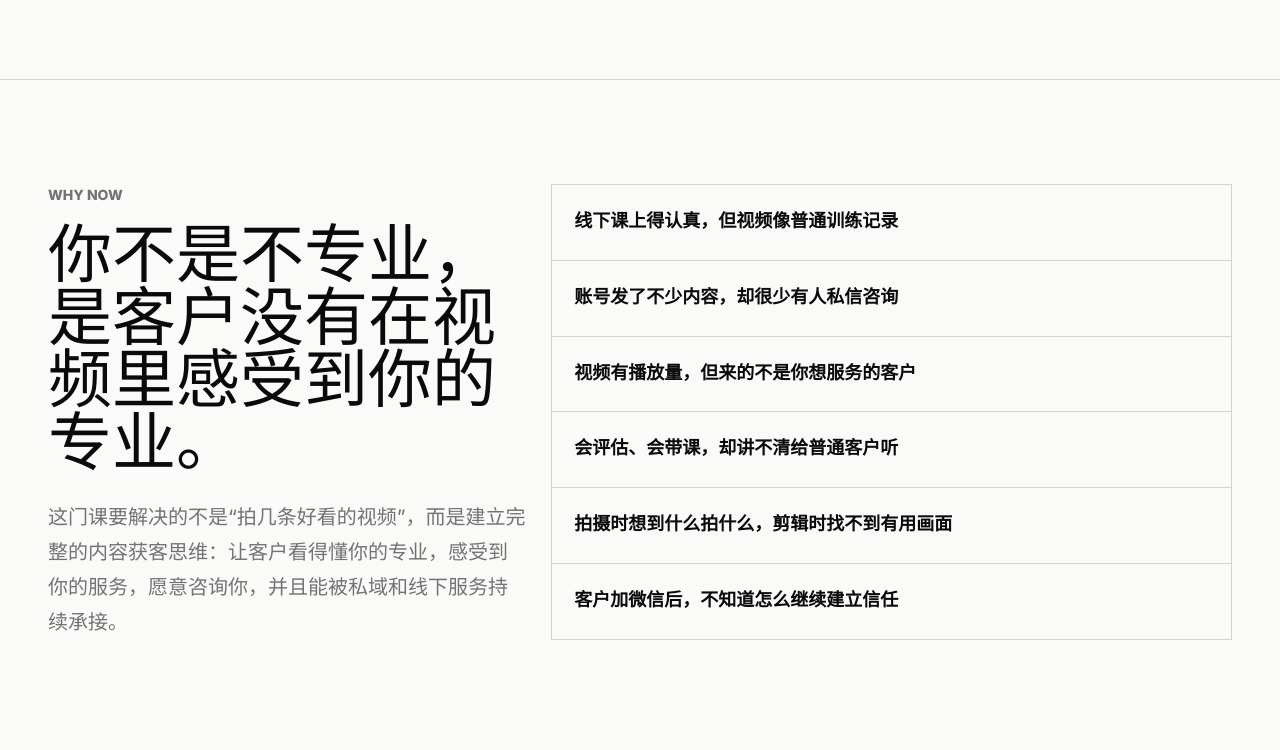
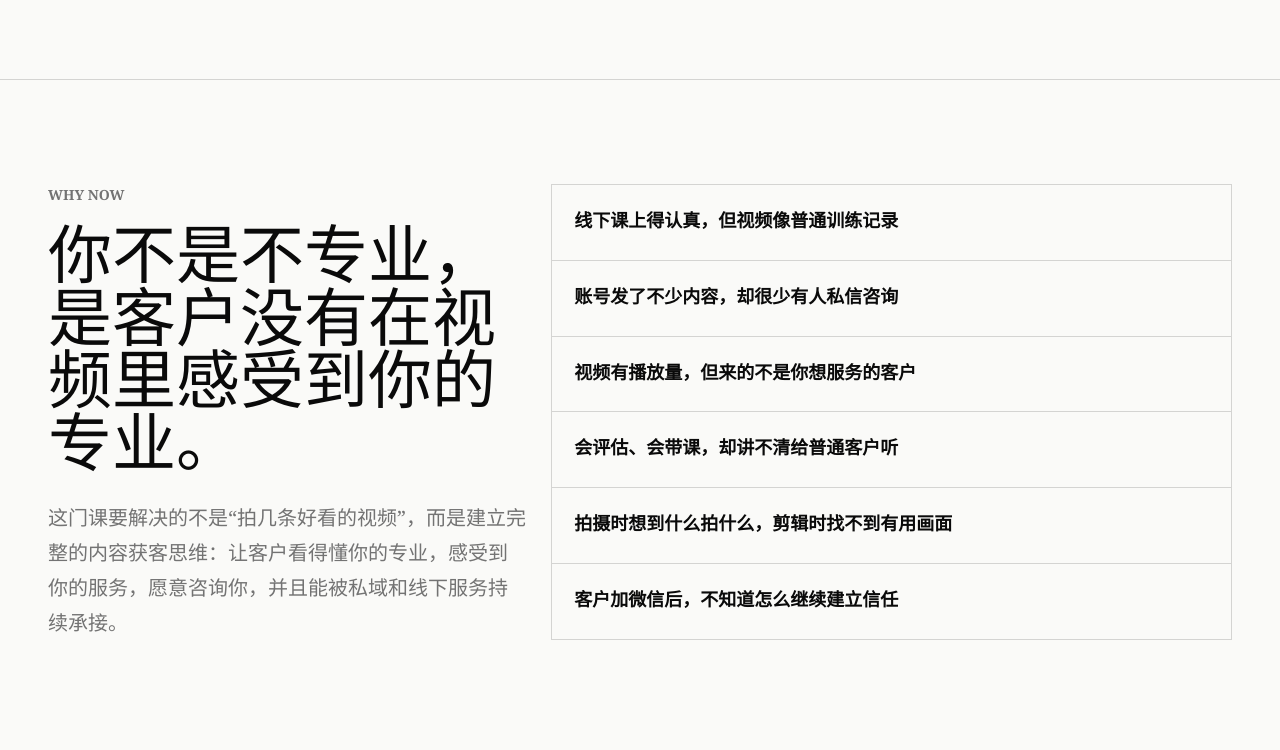
Before and after one commit to fengzhaojiace-ai/jinglan-masterclass, a plain HTML site: page fitness-media-course/index.html in a window 1280 px wide. Shown: the part 576-1326 px from the top of the page. Drawn offline with Linux system fonts and the light colour scheme.

Commit message:
Use serif typography on course page

```diff
--- a/fitness-media-course/index.html
+++ b/fitness-media-course/index.html
@@ -7,7 +7,7 @@
   <meta name="description" content="3 天线下实战，把健身教练的专业能力重新设计成客户看得懂、视频拍得出、AI 能放大、私域能承接的内容获客系统。">
   <link rel="preconnect" href="https://fonts.googleapis.com">
   <link rel="preconnect" href="https://fonts.gstatic.com" crossorigin>
-  <link href="https://fonts.googleapis.com/css2?family=Inter:wght@300;400;500;600;700;800&family=Noto+Sans+SC:wght@400;500;600;700;800&display=swap" rel="stylesheet">
+  <link href="https://fonts.googleapis.com/css2?family=Noto+Serif+SC:wght@400;500;600;700;900&display=swap" rel="stylesheet">
   <style>
     :root {
       --paper: #fafaf8;
@@ -35,7 +35,7 @@
       margin: 0;
       background: var(--paper);
       color: var(--ink);
-      font-family: Inter, "Noto Sans SC", "Microsoft YaHei UI", sans-serif;
+      font-family: "Noto Serif SC", "Songti SC", "STSong", "SimSun", Georgia, serif;
       line-height: 1.5;
       letter-spacing: 0;
       text-rendering: optimizeLegibility;
```
